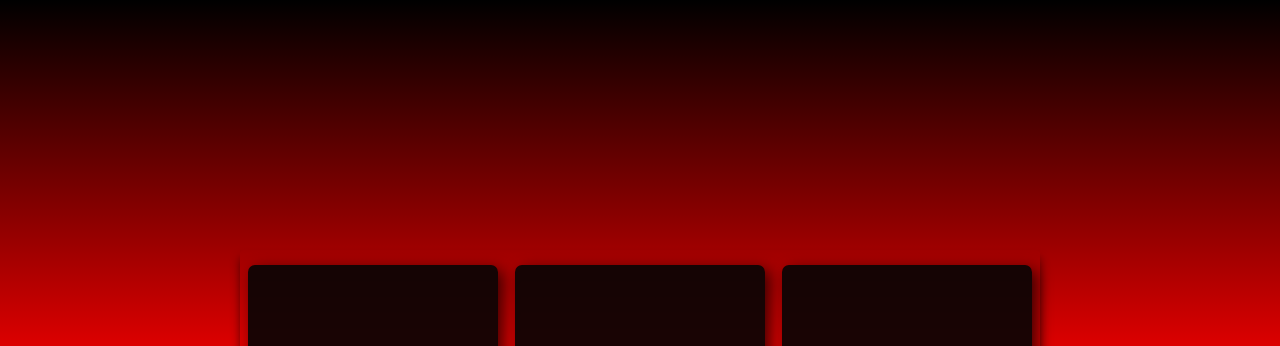
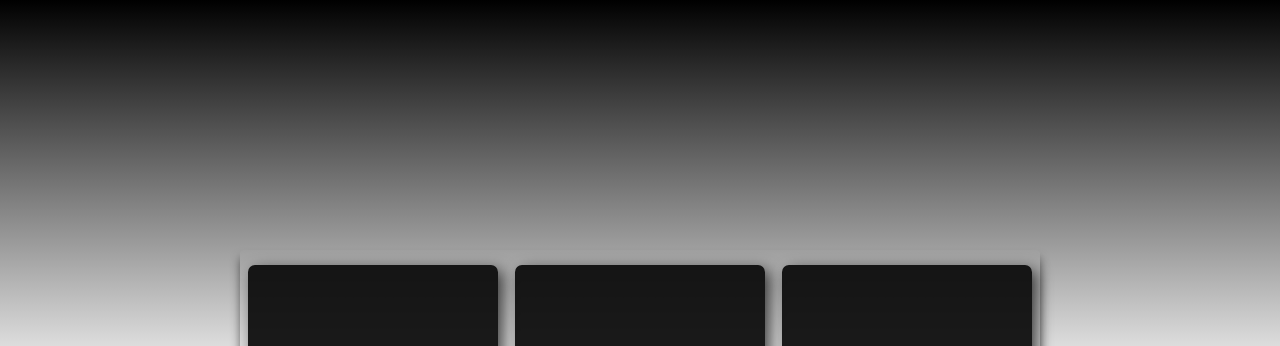
Before and after one commit to ViniciusSilva123/hora, a plain HTML site: page index.html in a window 1280 px wide. Shown: the top 346 px of the page. Drawn offline with nearby package versions, Linux system fonts and the light colour scheme; a web font is replaced by a local one.

Commit message:
update style body

```diff
--- a/assets/css/style.css
+++ b/assets/css/style.css
@@ -10,7 +10,7 @@
 
 body {
     height: 100vh;
-    background: linear-gradient(180deg, black, red,black);
+    background: linear-gradient(180deg, black, white,black);
     display: flex;
     align-items: center;
     justify-content: center;
```
Also changed, not shown: index.html (+5 -0 lines).
